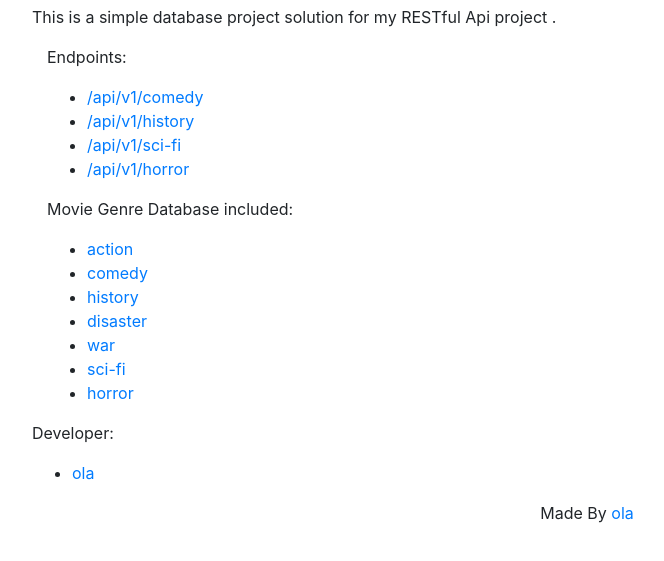
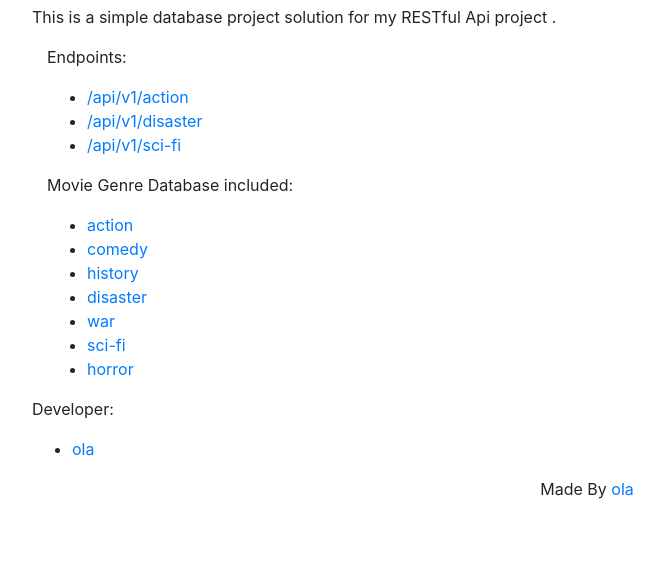
Before and after one commit to olawuwo-abideen/movieapi, a website: page index.html in a window 1280 px wide. Shown: the part 97-658 px from the top of the page, without its empty margins (53-717 px from the left). Drawn offline with nearby package versions, Linux system fonts and the light colour scheme.

Commit message:
first commit

```diff
--- a/index.html
+++ b/index.html
@@ -34,21 +34,16 @@
                 </p>
                 <ul>
                     <li>
-                        <a href="" target="_blank">/api/v1/comedy</a>
+                        <a href="http://localhost:3000/api/genre/actions/1" target="_blank">/api/v1/action</a>
                     </li>
                     <li>
-                        <a href=""
-                            target="_blank">/api/v1/history</a>
+                        <a href="http://localhost:3000/api/genre/disasters/3"
+                            target="_blank">/api/v1/disaster</a>
 
                     </li>
                     <li>
-                        <a href=""
+                        <a href="http://localhost:3000/api/genre/wars/4"
                             target="_blank">/api/v1/sci-fi</a>
-
-                    </li>
-                    <li>
-                        <a href=""
-                            target="_blank">/api/v1/horror</a>
 
                     </li>
 
```
Also changed, not shown: app.js (+8 -7 lines).
